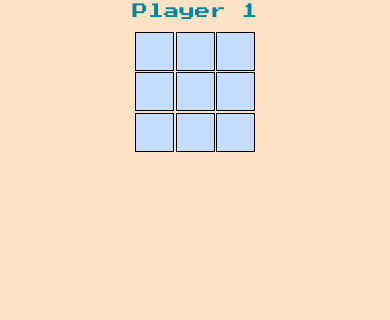
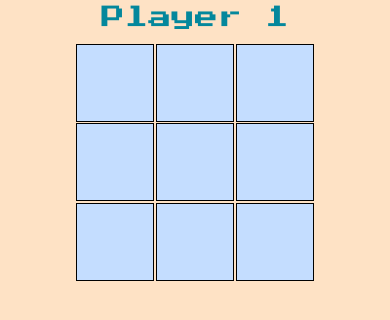
Before and after one commit to parthmadhvani/tictactoe, a plain HTML site: page index.html in a window 390 px wide. Drawn offline with nearby package versions, Linux system fonts and the light colour scheme.

Commit message:
Update style.css

```diff
--- a/style.css
+++ b/style.css
@@ -33,3 +33,21 @@ p{
     margin: 0.2vw;
     padding: 0;
 }
+
+@media (max-width: 600px){
+    p{
+        color: #04879C;
+        font-size: 6vw;
+        width: fit-content;
+        margin: auto;
+        font-family: 'Press Start 2P', cursive;
+    }
+    .box{
+        background-color: #C4DDFF;
+        font-size: 0px;
+        width: 20vw;
+        height: 20vw;
+        border: solid 0.3vw;
+        border-color: black;
+    }
+}
```
